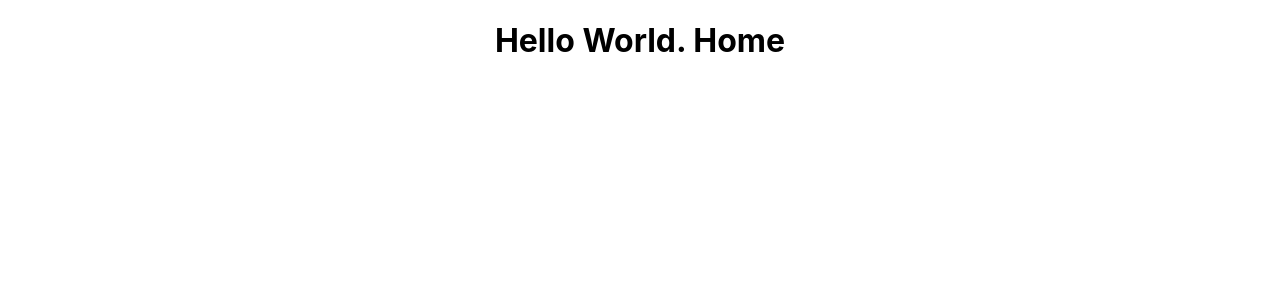
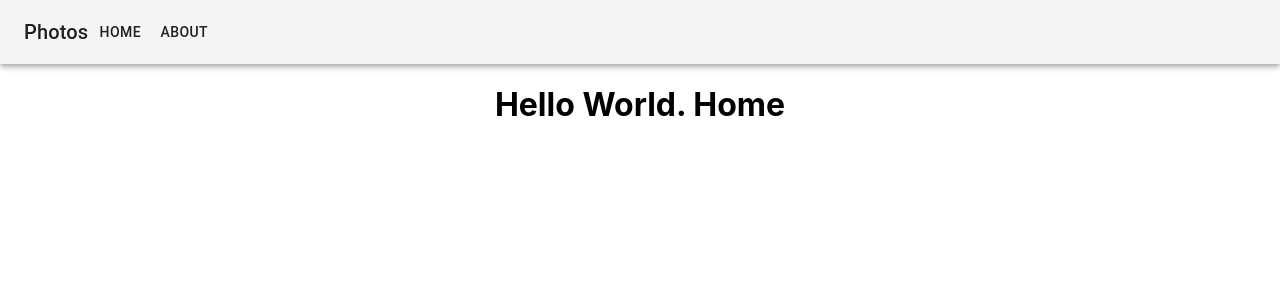
Before and after one commit to richardzeng1/personal-blog, a React (Create React App) app: page / in a window 1280 px wide. Shown: the top 300 px of the page. Built offline with nearby package versions, Linux system fonts and the light colour scheme.

Commit message:
Added Material UI Appbar

```diff
--- a/src/components/home.js
+++ b/src/components/home.js
@@ -1,8 +1,9 @@
 import React from 'react';
-
+import Navbar from './navbar';
 function Home() {
     return (
         <div className="App">
+            <Navbar/>
             <h1>Hello World. Home</h1>
         </div>
     );
--- /dev/null
+++ b/src/components/navbar.js
@@ -0,0 +1,41 @@
+import React from 'react';
+import { makeStyles } from '@material-ui/core/styles';
+import AppBar from '@material-ui/core/AppBar';
+import Toolbar from '@material-ui/core/Toolbar';
+import Typography from '@material-ui/core/Typography';
+import Button from '@material-ui/core/Button';
+import IconButton from '@material-ui/core/IconButton';
+// import MenuIcon from '@material-ui/icons/Menu';
+
+const useStyles = makeStyles(theme => ({
+    root: {
+        flexGrow: 1,
+    },
+    menuButton: {
+        marginRight: theme.spacing(2),
+    },
+    title: {
+        flexGrow: 1,
+    },
+    barStyling:{
+        position: "static",
+        color: "default"
+    }
+}));
+
+export default function Navbar(){
+    const classes = useStyles();
+    return(
+        <div className={classes.root}>
+            <AppBar position="static" color="default">
+                <Toolbar>
+                    <Typography variant="h6" color="inherit">
+                        Photos
+                    </Typography>
+                    <Button color="inherit">Home</Button>
+                    <Button color="inherit">About</Button>
+                </Toolbar>
+            </AppBar>
+        </div>
+    );
+}
```
